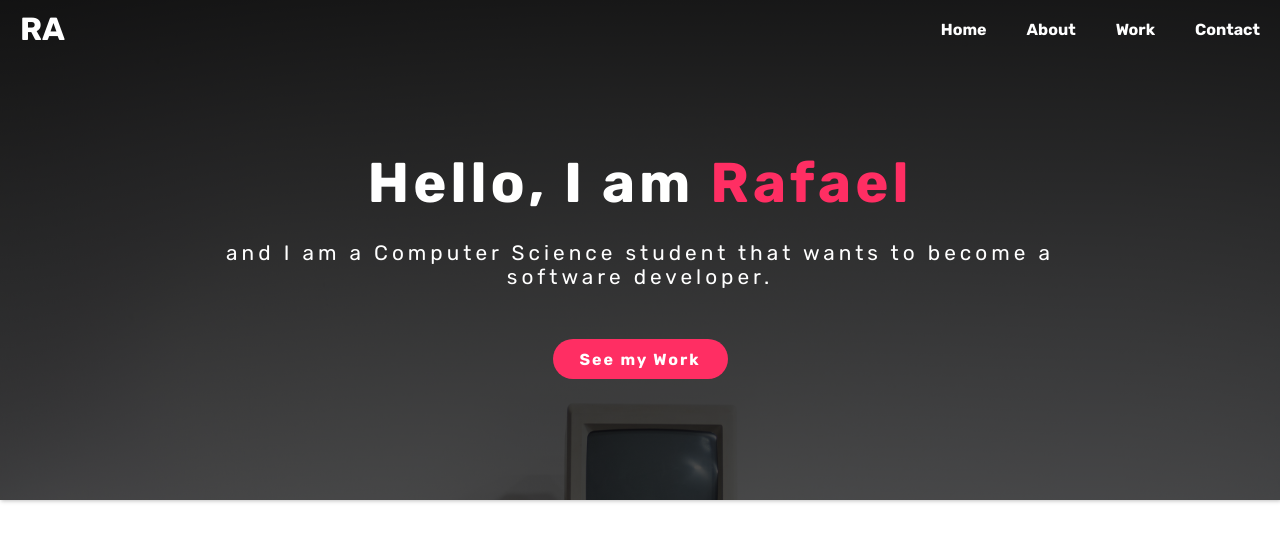
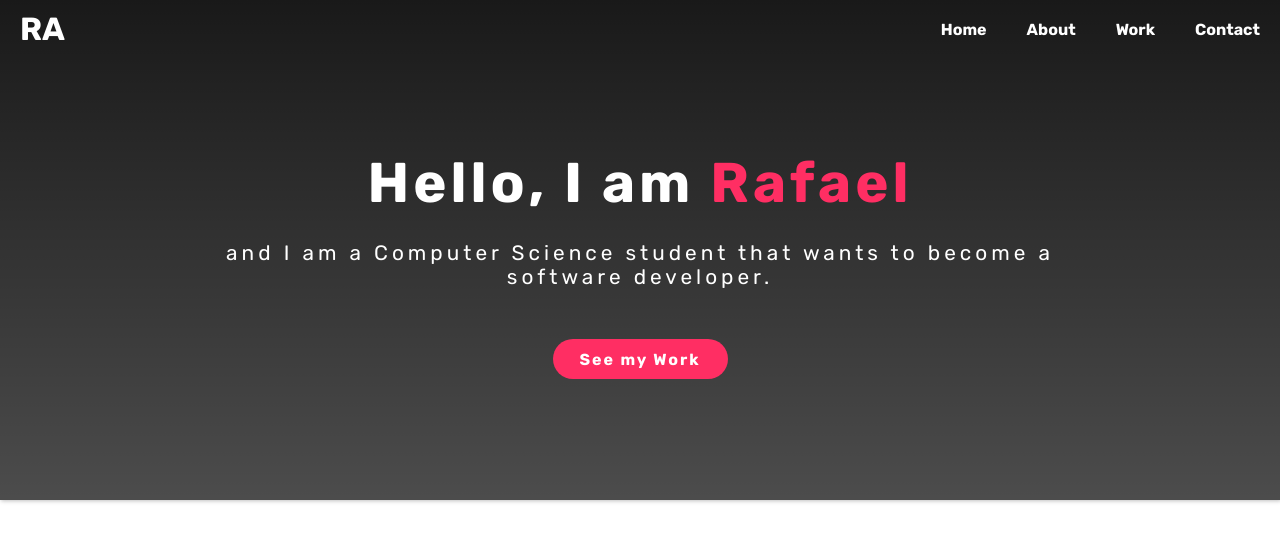
Before and after one commit to rafAmorim8/personalWebsite, a PHP site: page / in a window 1280 px wide. Shown: the top 542 px of the page. Run offline with PHP 8.4, Linux system fonts and the light colour scheme.

Commit message:
Replaces header img

```diff
--- a/src/styles/_header.scss
+++ b/src/styles/_header.scss
@@ -1,7 +1,7 @@
 header {
   width: 100vw;
   height: 500px;
-  background-image: url('../img/bg-header.jpg');
+  // background-image: url('../img/bg-header.jpg');
   box-shadow: 1px 1px 4px 0 rgba(0, 0, 0, .25);
   background-position: bottom;
   background-size: cover;
--- a/src/styles/main.css
+++ b/src/styles/main.css
@@ -72,7 +72,6 @@ html {
 header {
   width: 100vw;
   height: 500px;
-  background-image: url("../img/bg-header.jpg");
   -webkit-box-shadow: 1px 1px 4px 0 rgba(0, 0, 0, 0.25);
           box-shadow: 1px 1px 4px 0 rgba(0, 0, 0, 0.25);
   background-position: bottom;
```
Also changed, not shown: 1 other file.
